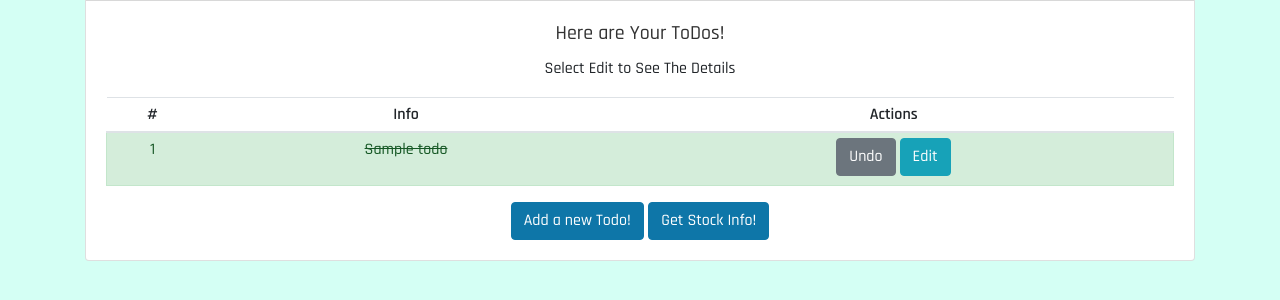
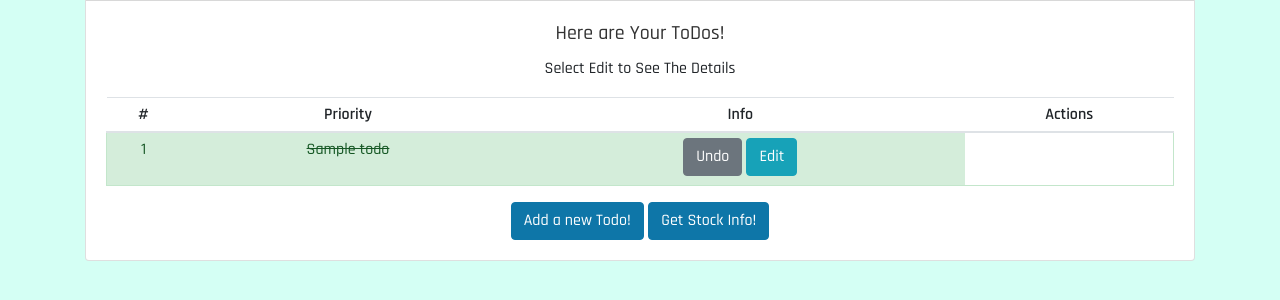
Before and after one commit to technokowski/todoapp, a FastAPI app: template templates/home.html in a window 1280 px wide. Shown: the part 157-457 px from the top of the page. Run offline with FastAPI, Linux system fonts and the light colour scheme; the template is opened without the code that fills it: most values are stand-ins (such as "Sample title", 1, 10 or a date in 2020); some libraries are stand-ins or nearby versions.

Commit message:
added priority to the home screen

```diff
--- a/templates/home.html
+++ b/templates/home.html
@@ -13,6 +13,7 @@
   <thead>
     <tr>
       <th scope="col">#</th>
+      <th scope="col">Priority</th>
       <th scope="col">Info</th>
       <th scope="col">Actions</th>
 
@@ -24,6 +25,7 @@
 {% if todo.complete == False %}
   <tr class="pointer" >
       <td>{{loop.index}}</td>
+      <td>{{todo.priority}}</td>
       <td>{{todo.title}}</td>
       <!-- <td>{{todo.description}}</td> -->
       <td>
```
